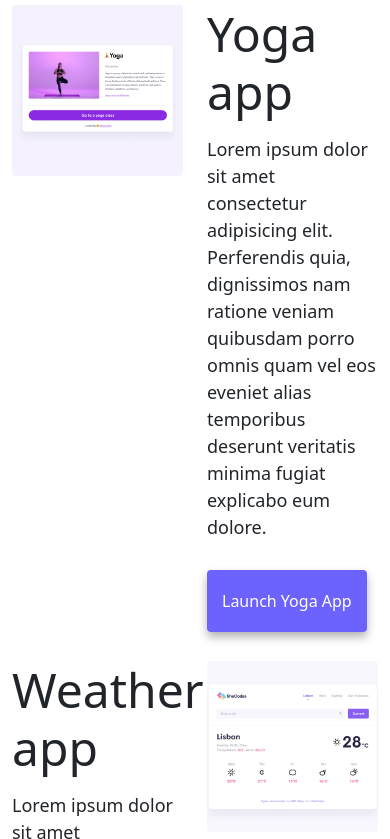
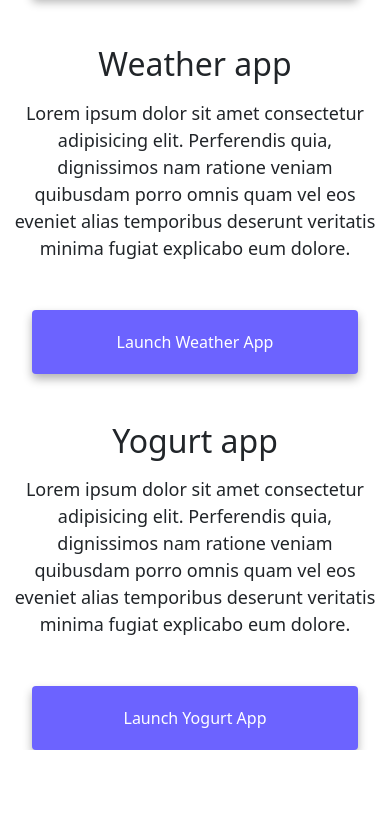
Before and after one commit to Yayiyi94/ReponsiveHomework-Week3, a website: page index.html in a window 390 px wide. Shown: the part 865-1704 px from the top of the page. After the commit the page ends 1615 px from the top, so only its background shows below. Drawn offline with nearby package versions, Linux system fonts and the light colour scheme.

Commit message:
making the page responsive in other devices

```diff
--- a/index.html
+++ b/index.html
@@ -75,14 +75,14 @@
     </div>
     <div class="container">
       <div class="row">
-        <div class="col-6">
+        <div class="col-sm-6">
           <img
             src="images/yoga.png"
-            class="img-fluid rounded"
+            class="img-fluid rounded d-none d-sm-block"
             alt="Picture of the yoga website"
           />
         </div>
-        <div class="col-6">
+        <div class="col-sm-6">
           <h2 class="mb-3">Yoga app</h2>
           <p>
             Lorem ipsum dolor sit amet consectetur adipisicing elit. Perferendis
@@ -91,14 +91,14 @@
             explicabo eum dolore.
           </p>
           <div class="mt-5">
-            <a href="#" class="primary-link" title="Yoga Project"
+            <a href="#" class="primary-link projects-link" title="Yoga Project"
               >Launch Yoga App</a
             >
           </div>
         </div>
       </div>
       <div class="row mt-5">
-        <div class="col-6">
+        <div class="col-sm-6">
           <h2 class="mb-3">Weather app</h2>
           <p>
             Lorem ipsum dolor sit amet consectetur adipisicing elit. Perferendis
@@ -107,28 +107,31 @@
             explicabo eum dolore.
           </p>
           <div class="mt-5">
-            <a href="#" class="primary-link" title="Weather Project"
+            <a
+              href="#"
+              class="primary-link projects-link"
+              title="Weather Project"
               >Launch Weather App</a
             >
           </div>
         </div>
-        <div class="col-6">
+        <div class="col-sm-6">
           <img
             src="images/weather.png"
-            class="img-fluid rounded"
+            class="img-fluid rounded d-none d-sm-block"
             alt="Picture of the weather website"
           />
         </div>
       </div>
       <div class="row mt-5">
-        <div class="col-6">
+        <div class="col-sm-6">
           <img
             src="images/yogurt.png"
-            class="img-fluid rounded"
+            class="img-fluid rounded d-none d-sm-block"
             alt="Picture of the yogurt website"
           />
         </div>
-        <div class="col-6">
+        <div class="col-sm-6">
           <h2 class="mb-3">Yogurt app</h2>
           <p>
             Lorem ipsum dolor sit amet consectetur adipisicing elit. Perferendis
@@ -137,7 +140,10 @@
             explicabo eum dolore.
           </p>
           <div class="mt-5">
-            <a href="#" class="primary-link" title="Yogurt Project"
+            <a
+              href="#"
+              class="primary-link projects-link"
+              title="Yogurt Project"
               >Launch Yogurt App</a
             >
           </div>
--- a/style.css
+++ b/style.css
@@ -86,3 +86,25 @@ p {
 .email-link:hover {
   text-decoration: underline;
 }
+
+@media (max-width: 576px) {
+  h1 {
+    font-size: 48px;
+    line-height: 1.5;
+  }
+
+  h2 {
+    font-size: 32px;
+    text-align: center;
+  }
+
+  p {
+    text-align: center;
+  }
+
+  .projects-link {
+    display: block;
+    text-align: center;
+    margin: 0 20px;
+  }
+}
```
Also changed, not shown: about.html (+3 -3 lines).
